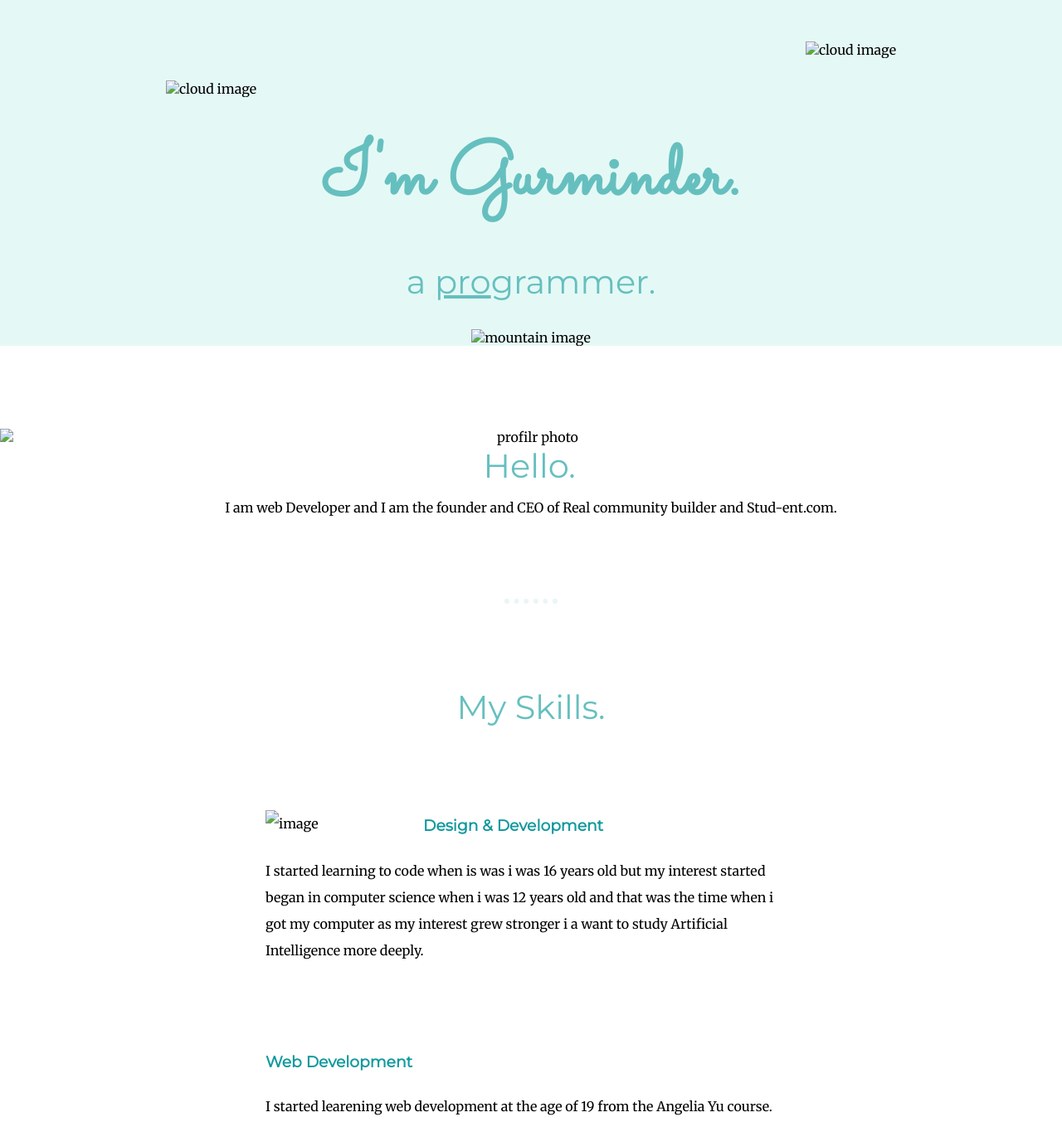
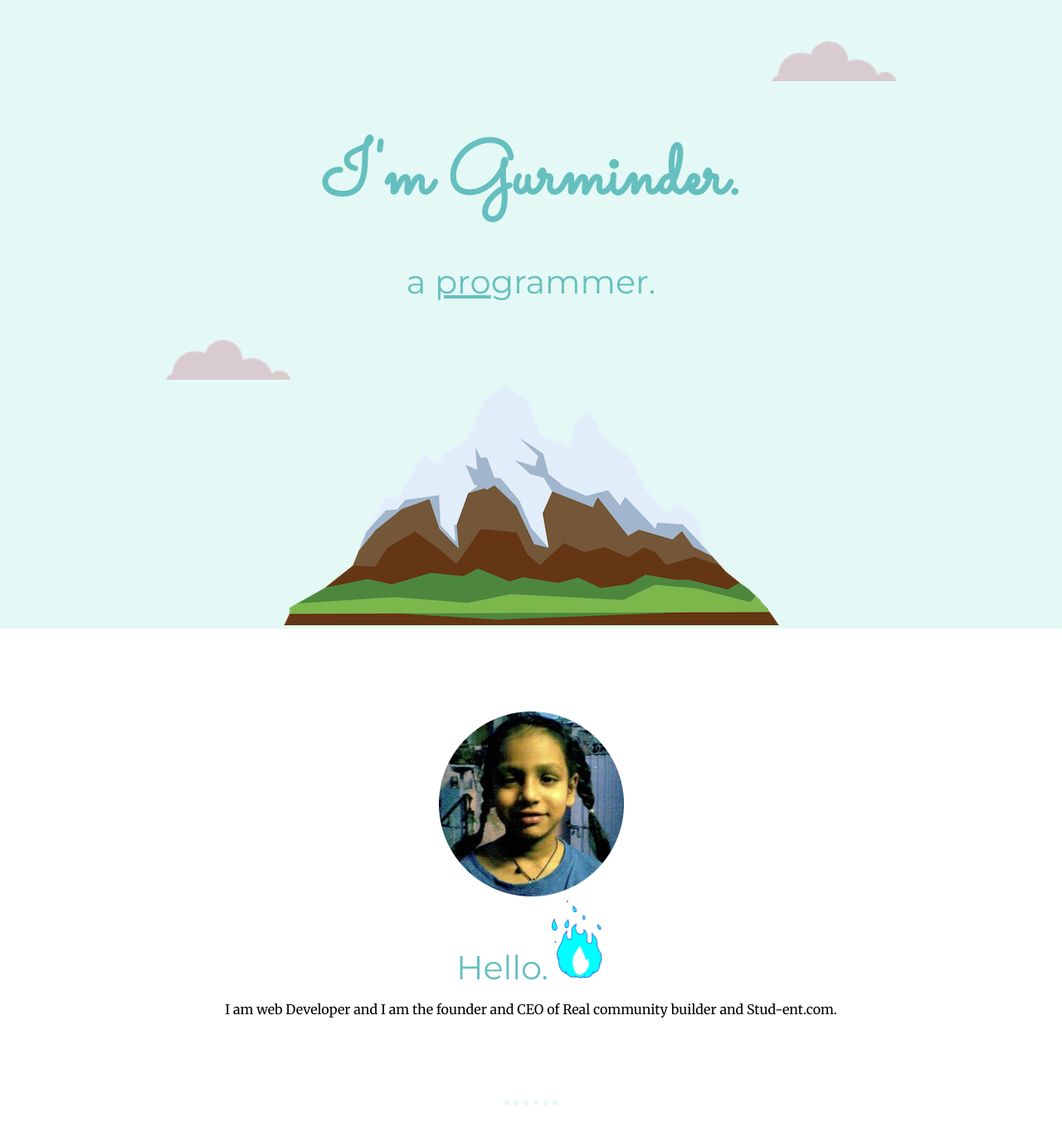
Before and after one commit to GurminderSingh7/CV, a plain HTML site: page index.html in a window 1280 px wide. Shown: the top 1353 px of the page at 83% size. Drawn offline with Linux system fonts and the light colour scheme.

Commit message:
Update index.html

```diff
--- a/index.html
+++ b/index.html
@@ -7,26 +7,26 @@
   <meta name="viewport" content="width=device-width, initial-scale=1.0" />
   <title>Gurminder</title>
   <link rel="stylesheet" href="css/styles.css" />
-  <link rel="icon" href="/CSS - My Site/video-box model- challenge to meet the edges/favicon (1).ico" />
+  <link rel="icon" href="/CSS - My Site Images/favicon (1).ico" />
   <link href="https://fonts.googleapis.com/css2?family=Merriweather&family=Montserrat&family=Sacramento&display=swap"
     rel="stylesheet" />
 </head>
 
 <body>
   <div class="top-container">
-    <img class="top-cloud" src="/CSS - My Site/CSS - My Site Images/cloud.png" alt="cloud image" />
+    <img class="top-cloud" src="/CSS - My Site Images/cloud.png" alt="cloud image" />
 
     <h1 class="head">I'm Gurminder.</h1>
     <p>
     <h2>a <span class="pro">pro</span>grammer.</h2>
     </p>
-    <img class="bottom-cloud" src="/CSS - My Site/CSS - My Site Images/cloud.png" alt="cloud image" />
-    <img src="/CSS - My Site/CSS - My Site Images/mountain.png" alt="mountain image" />
+    <img class="bottom-cloud" src="/CSS - My Site Images/cloud.png" alt="cloud image" />
+    <img src="/CSS - My Site Images/mountain.png" alt="mountain image" />
   </div>
   <div class="middle-container">
     <div class="profile">
-      <img class="profile" src="/CSS - My Site/CSS - My Site Images/gurminder circular.png" alt="profilr photo" />
-      <h2 class="hello">Hello.</h2> <img class="fire" src="/CSS - My Site/CSS - My Site Images/giphy.webp" alt="">
+      <img class="profile" src="/CSS - My Site Images/gurminder circular.png" alt="profilr photo" />
+      <h2 class="hello">Hello.</h2> <img class="fire" src="/CSS - My Site Images/giphy.webp" alt="">
       <p>
         I am web Developer and I am the founder and CEO of Real community builder and Stud-ent.com.
       </p>
@@ -36,7 +36,7 @@
       <h2>My Skills.</h2>
       <div class="skill-row">
 
-        <img class="Artificial" src="/CSS - My Site/CSS - My Site Images/200w (2).webp" alt="image">
+        <img class="Artificial" src="/CSS - My Site Images/200w (2).webp" alt="image">
         <h3>Design & Development</h3>
         <p> I started learning to code when is was i was 16 years old but my interest started began in computer science
           when i was 12 years old and that was the time when i got my computer as my interest grew stronger i a want to
@@ -45,7 +45,7 @@
         </p>
       </div>
       <div class="skill-row">
-        <img class="brain" src="/CSS - My Site/CSS - My Site Images/200w (3).webp" alt="" />
+        <img class="brain" src="/CSS - My Site Images/200w (3).webp" alt="" />
         <h3>Web Development</h3>
         <p >
           I started learening web development at the age of 19 from the Angelia Yu course.
```
